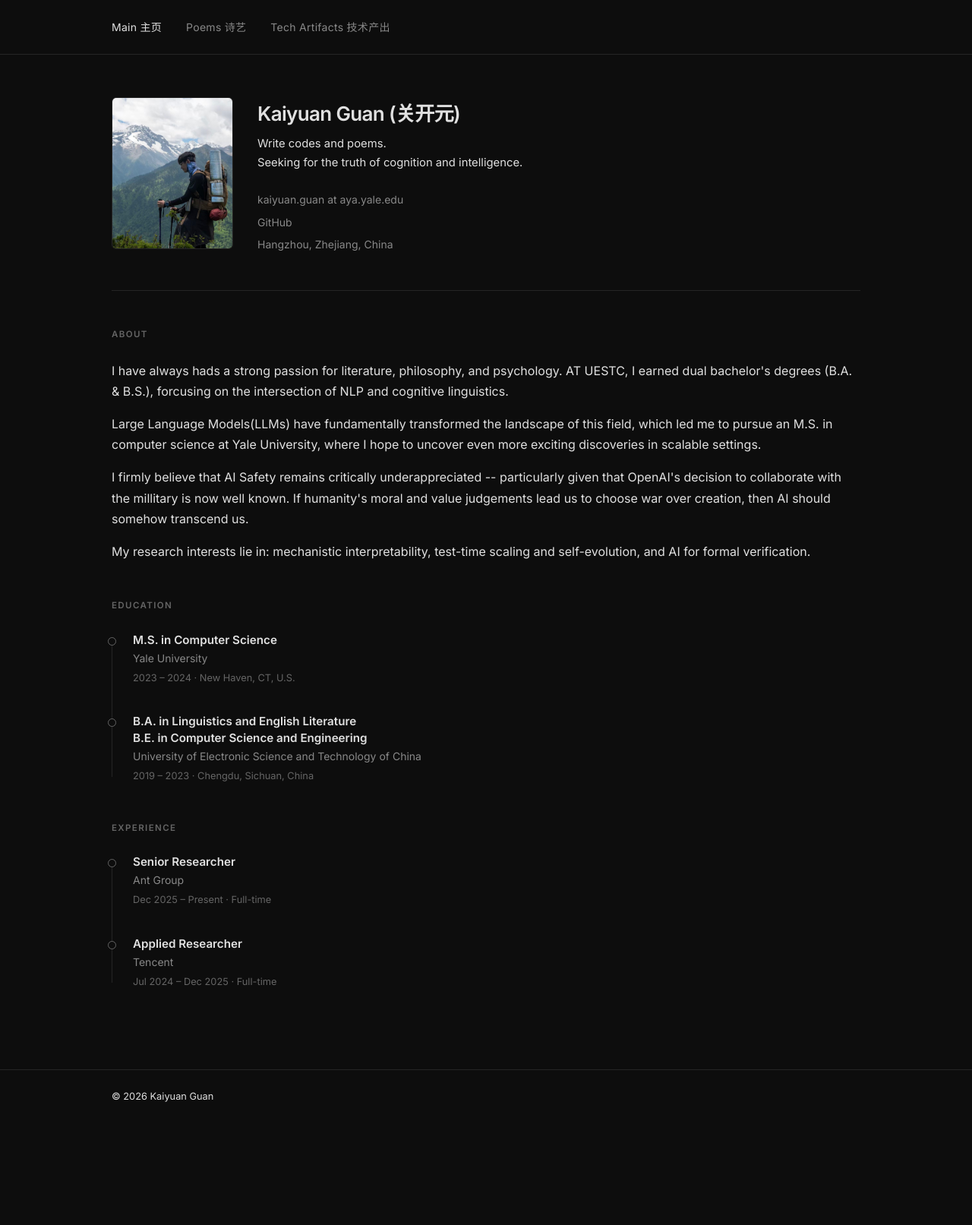
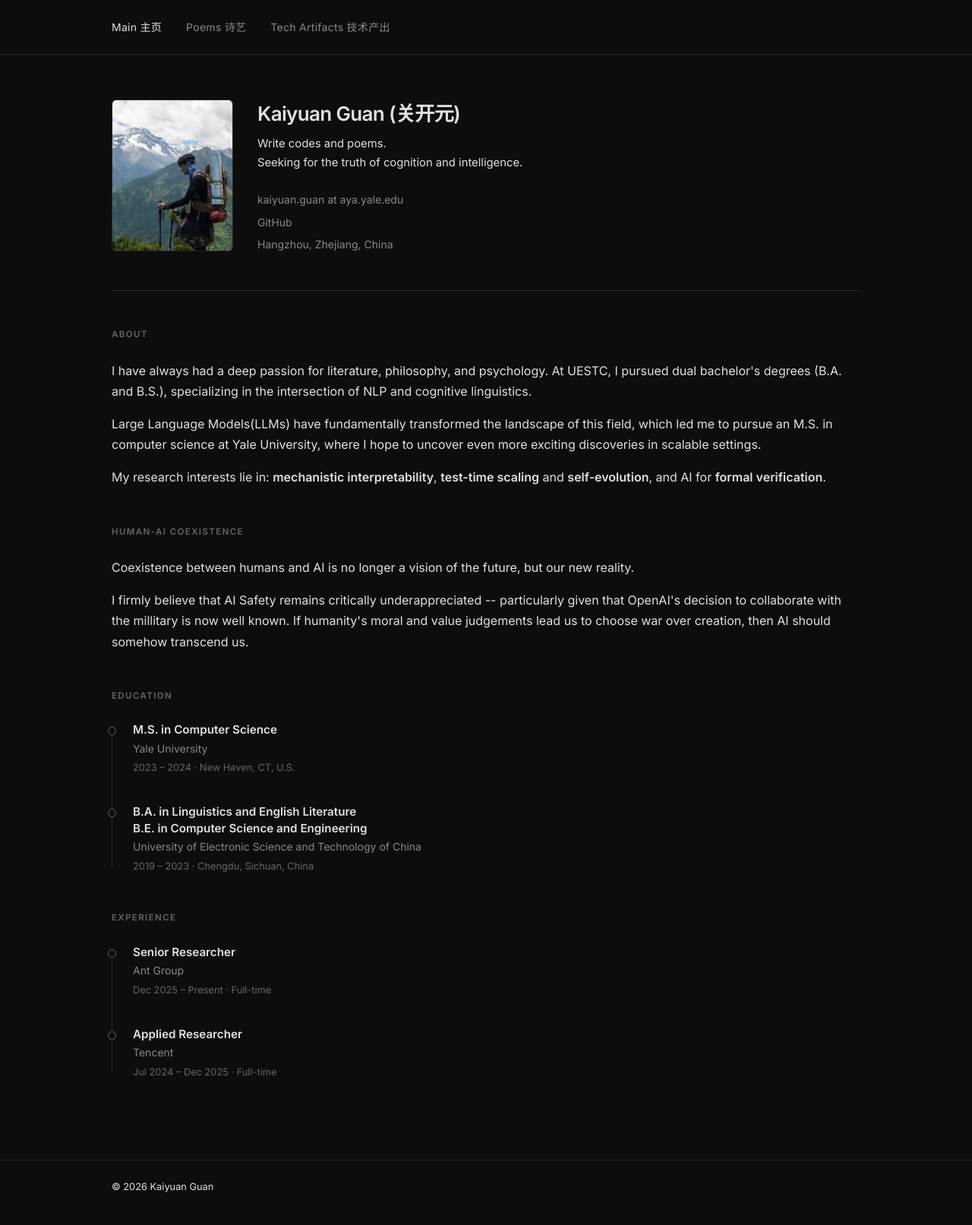
Before and after one commit to WilfredGuan/wilfredguan.github.io, a Jekyll site: the page built from index.html, in a window 1280 px wide. Shown: the whole page at 76% size. Built offline with Jekyll 4.4.1, drawn with Linux system fonts in a browser that asks for light colours; before the commit the page ends 1495 px from its top, so only the background shows below that.

Commit message:
add new profile & fix visual

```diff
--- a/assets/css/style.css
+++ b/assets/css/style.css
@@ -114,7 +114,7 @@ a:hover {
 /* ── Profile Section ── */
 .profile {
   display: flex;
-  align-items: flex-start;
+  align-items: center;
   gap: 2rem;
   margin-bottom: 3rem;
   padding-bottom: 3rem;
--- a/index.html
+++ b/index.html
@@ -33,16 +33,28 @@ title: Home
 <section class="section">
   <h2 class="section-label">About</h2>
   <p>
-    I have always hads a strong passion for literature, philosophy, and psychology. AT UESTC, I earned dual bachelor's degrees (B.A. & B.S.), forcusing on the intersection of NLP and cognitive linguistics.
+    I have always had a deep passion for literature, philosophy, and psychology. At UESTC, I pursued dual bachelor's degrees
+    (B.A. and B.S.), specializing in the intersection of NLP and cognitive linguistics.
   </p>
   <p>
-    Large Language Models(LLMs) have fundamentally transformed the landscape of this field, which led me to pursue an M.S. in computer science at Yale University, where I hope to uncover even more exciting discoveries in scalable settings.
+    Large Language Models(LLMs) have fundamentally transformed the landscape of this field, which led me to pursue an M.S. in computer science at Yale University,
+    where I hope to uncover even more exciting discoveries in scalable settings.
   </p>
   <p>
-    I firmly believe that AI Safety remains critically underappreciated -- particularly given that OpenAI's decision to collaborate with the millitary is now well known. If humanity's moral and value judgements lead us to choose war over creation, then AI should somehow transcend us.
+    My research interests lie in: <b>mechanistic interpretability</b>, <b>test-time scaling</b> and <b>self-evolution</b>, and AI for <b>formal verification</b>.
+  </p>
+</section>
+
+<!-- ── Human-AI Coexistence  ── -->
+<section class="section">
+  <h2 class="section-label">Human-AI Coexistence</h2>
+  <p>
+    Coexistence between humans and AI is no longer a vision of the future, but our new reality.
   </p>
   <p>
-    My research interests lie in: mechanistic interpretability, test-time scaling and self-evolution, and AI for formal verification.
+    I firmly believe that AI Safety remains critically underappreciated -- particularly given that OpenAI's decision to
+    collaborate with the millitary is now well known. If humanity's moral and value judgements lead us to choose war over
+    creation, then AI should somehow transcend us.
   </p>
 </section>
 
```
Also changed, not shown: _poems/2018-08-01-告别.md (+1 -1 lines), _poems/2019-12-31-1点05.md (+1 -1 lines).
